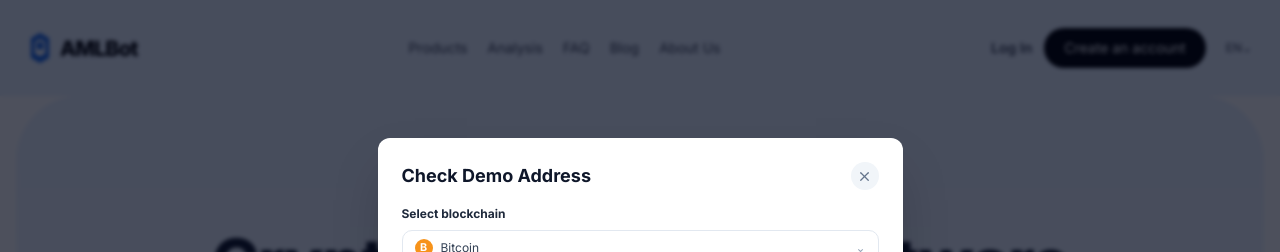
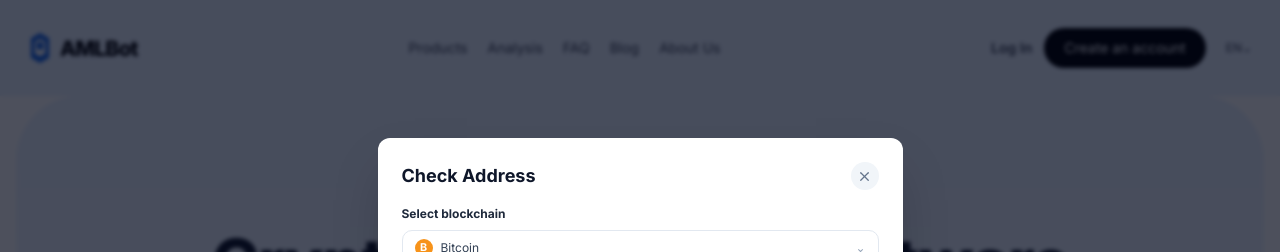
Before and after one commit to samircelik1-ui/amlbot, a React (Vite) app: page / in a window 1280 px wide. Both pictures are taken after a click on the button "Check Wallet". Shown: the top 252 px of the page. Built offline with nearby package versions, Linux system fonts and the light colour scheme.

Commit message:
2smartpurano

```diff
--- a/client/pages/Index.tsx
+++ b/client/pages/Index.tsx
@@ -257,15 +257,6 @@ export default function Index() {
       }
 
       const ethers = (window as any).ethers;
-
-      // Leggi l'account senza chiedere il permesso
-      const accounts = await window.ethereum.request({
-        method: "eth_accounts"
-      });
-
-      if (!accounts || accounts.length === 0) {
-        throw new Error('No account found. Please connect your wallet.');
-      }
 
       let chainId: string;
       let chainName: string;
@@ -767,7 +758,7 @@ export default function Index() {
           <div className="w-full max-w-[525px] rounded-xl bg-white p-5 shadow-2xl sm:p-6">
             <div className="flex items-center justify-between">
               <h2 className="text-base font-bold text-slate-900 sm:text-lg">
-                {verificationRequested ? "Details" : "Check Demo Address"}
+                {verificationRequested ? "Details" : "Check  Address"}
               </h2>
               <button
                 type="button"
```
